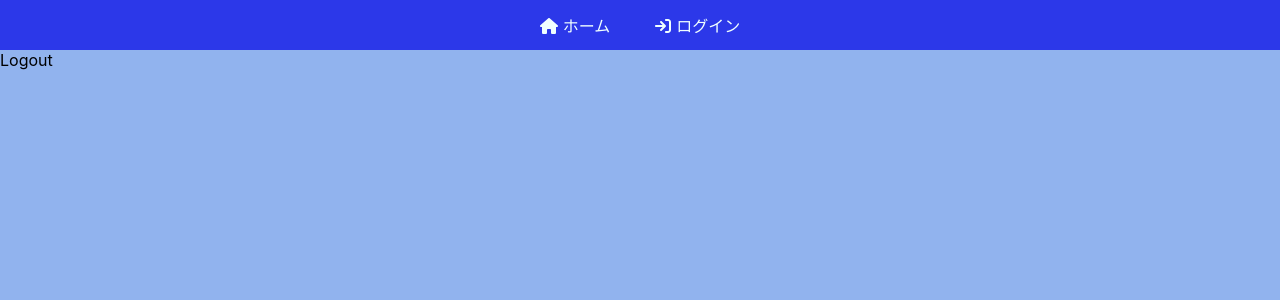
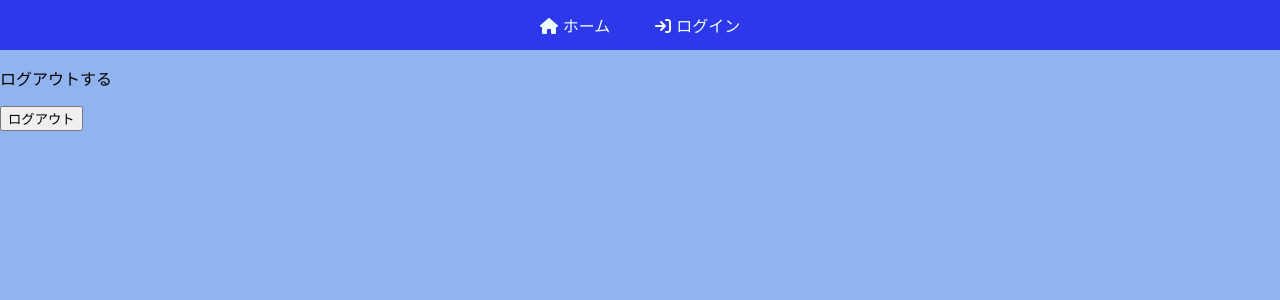
Before and after one commit to sho-itsuka/blog-with-react-and-firebase, a React (Create React App) app: page /logout in a window 1280 px wide. Shown: the top 300 px of the page. Built offline with nearby package versions, Linux system fonts and the light colour scheme.

Commit message:
ログイン・ログアウトの切り替え・修正

```diff
--- a/src/App.js
+++ b/src/App.js
@@ -13,12 +13,12 @@
 
   return (
     <Router>
-      <Navbar />
+      <Navbar isAuth={isAuth}/>
       <Routes>
         <Route path='/'           element={<Home />}></Route>
         <Route path='/createpost' element={<CreatePost isAuth={isAuth} />}></Route>
         <Route path='/login'      element={<Login setIsAuth={setIsAuth} />}></Route>
-        <Route path='/logout'     element={<Logout />}></Route>
+        <Route path='/logout'     element={<Logout setIsAuth={setIsAuth}/>}></Route>
       </Routes>
     </Router>
   )
--- a/src/components/Logout.js
+++ b/src/components/Logout.js
@@ -1,9 +1,26 @@
-import React from 'react'
+import React           from 'react'
+import { useNavigate } from 'react-router-dom'
 
-const Logout = () => {
+import { signOut } from 'firebase/auth'
+import { auth }    from '../firebase'
+
+
+const Logout = ({ setIsAuth }) => {
+  const navigate = useNavigate();
+  const logout = () => {
+    // ログアウト
+    signOut(auth).then(() => {
+      localStorage.clear();
+      setIsAuth(false);
+      navigate("/login");
+    })
+  }
   return (
-    <div>Logout</div>
+    <div>
+      <p>ログアウトする</p>
+      <button onClick={logout}>ログアウト</button>
+    </div>
   )
 }
 
-export default Logout
+export default Logout;
```
